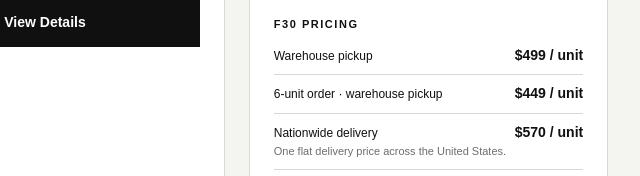
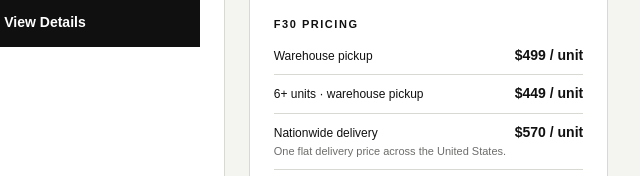
Before and after one commit to roylovestotravel-bit/treasure, a plain HTML site: page index.html in a window 1280 px wide. Shown: the part 1475-1651 px from the top of the page, 595-1235 px from the left. Drawn offline with Linux system fonts and the light colour scheme.

Commit message:
Clarify F30 six-unit pickup pricing

```diff
--- a/index.html
+++ b/index.html
@@ -159,7 +159,7 @@ A rugged 1500W fat-tire electric bike built for powerful adventures.
 <p class="pricing-label">F30 PRICING</p>
 <ul>
 <li><span>Warehouse pickup</span><strong>$499 / unit</strong></li>
-<li><span>6-unit order · warehouse pickup</span><strong>$449 / unit</strong></li>
+<li><span>6+ units · warehouse pickup</span><strong>$449 / unit</strong></li>
 <li><span>Nationwide delivery</span><strong>$570 / unit</strong><small>One flat delivery price across the United States.</small></li>
 <li><span>Full-container order</span><strong>Ask for a Quote</strong><small>Unloading fee not included.</small></li>
 </ul>
```
Also changed, not shown: es/index.html (+1 -1 lines).
